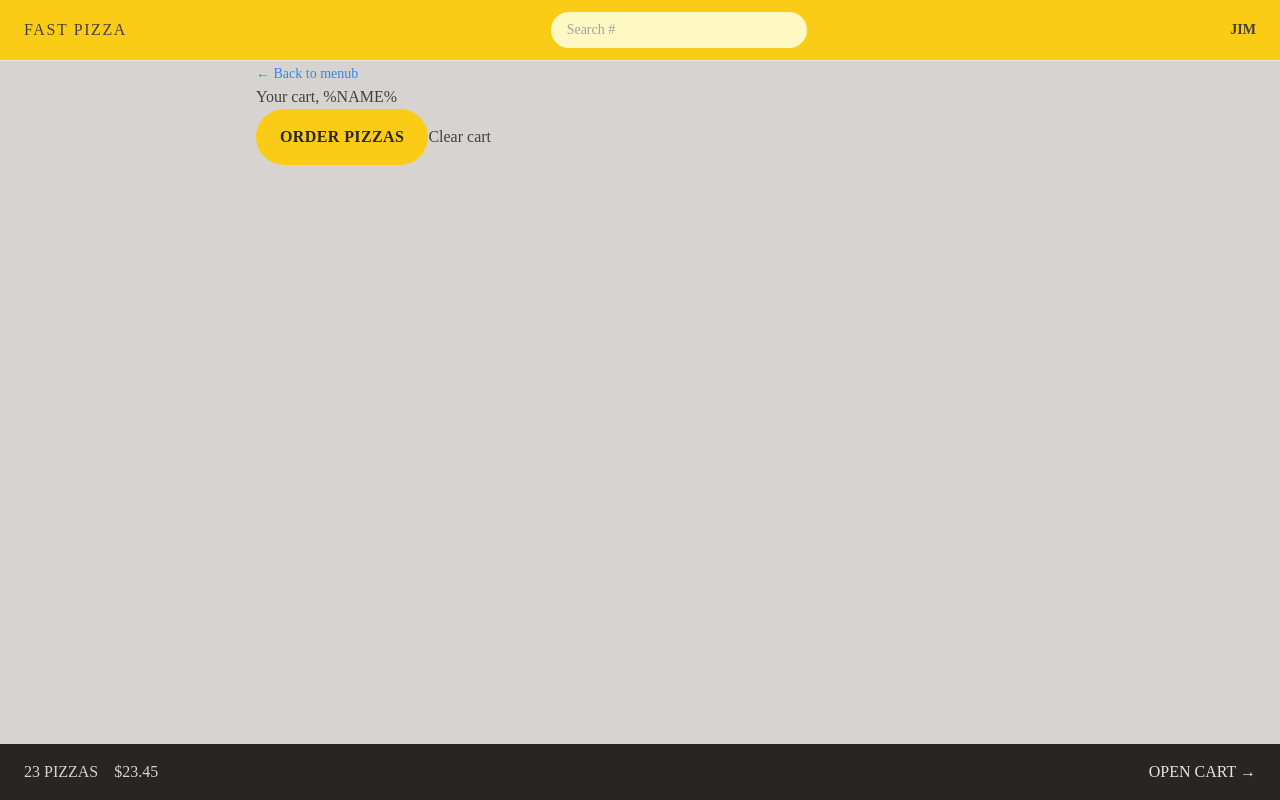
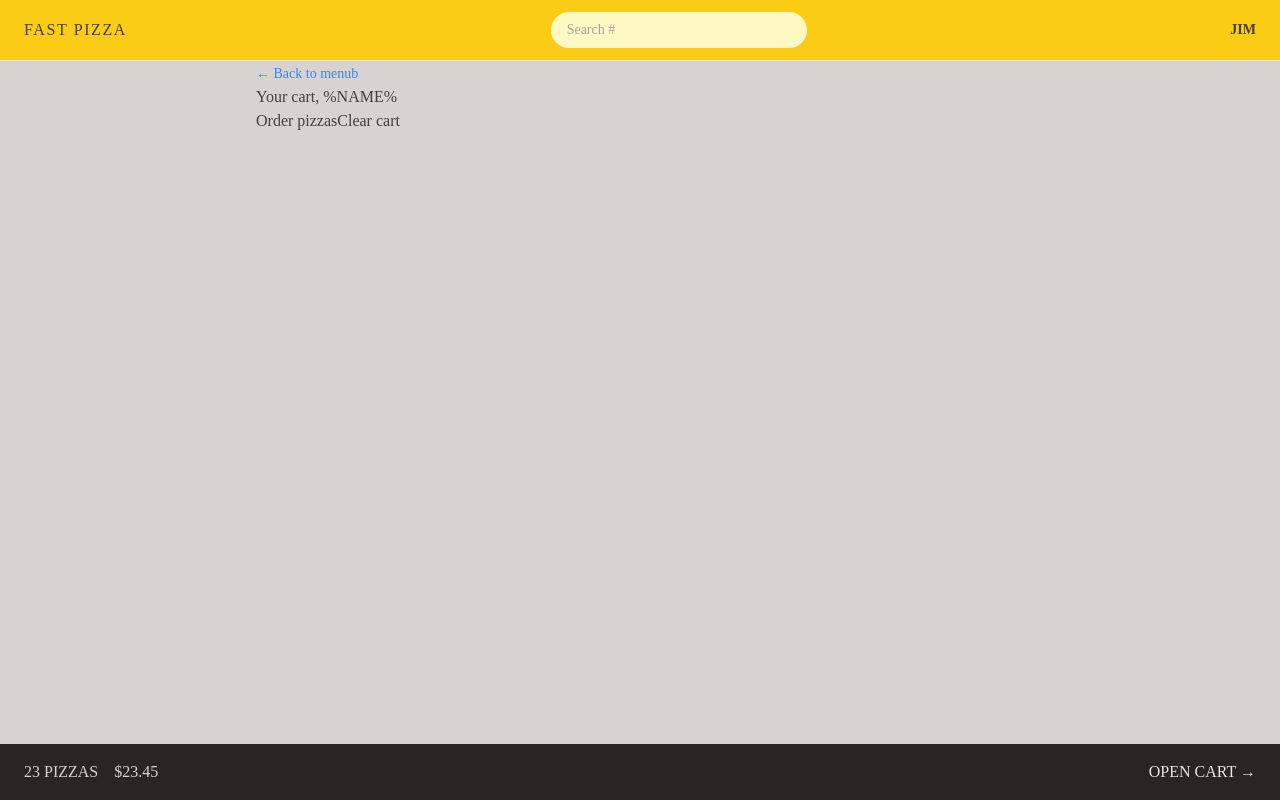
Before and after one commit to Hongfei01/fast-pizza, a React (Vite) app: page /cart in a window 1280 px wide. Built offline with nearby package versions, Linux system fonts and the light colour scheme.

Commit message:
styles Button

```diff
--- a/src/features/cart/CartItem.jsx
+++ b/src/features/cart/CartItem.jsx
@@ -1,3 +1,5 @@
+import { formatCurrency } from '../../utils/helpers';
+
 function CartItem({ item }) {
   const { pizzaId, name, quantity, totalPrice } = item;
 
--- a/src/features/menu/Menu.jsx
+++ b/src/features/menu/Menu.jsx
@@ -5,7 +5,7 @@ import MenuItem from './MenuItem';
 function Menu() {
   const data = useLoaderData();
   return (
-    <ul>
+    <ul className="divide-y divide-stone-200 px-2">
       {data.map((item) => (
         <MenuItem pizza={item} key={item.id} />
       ))}
--- a/src/features/menu/MenuItem.jsx
+++ b/src/features/menu/MenuItem.jsx
@@ -1,16 +1,31 @@
 import { formatCurrency } from '../../utils/helpers';
+
+import Button from '../../ui/Button';
 
 function MenuItem({ pizza }) {
   const { id, name, unitPrice, ingredients, soldOut, imageUrl } = pizza;
   console.log(id);
   return (
-    <li>
-      <img src={imageUrl} alt={name} />
-      <div>
-        <p>{name}</p>
-        <p>{ingredients.join(', ')}</p>
-        <div>
-          {!soldOut ? <p>{formatCurrency(unitPrice)}</p> : <p>Sold out</p>}
+    <li className="mt-2 flex gap-4 py-2">
+      <img
+        src={imageUrl}
+        alt={name}
+        className={`h-42 ${soldOut ? 'opacity-70 grayscale' : ''}`}
+      />
+      <div className="flex grow flex-col">
+        <p className="font-medium">{name}</p>
+        <p className="text-sm capitalize italic text-stone-500">
+          {ingredients.join(', ')}
+        </p>
+        <div className="mt-auto flex items-center justify-between">
+          {!soldOut ? (
+            <p className="text-sm">{formatCurrency(unitPrice)}</p>
+          ) : (
+            <p className="text-sm font-medium uppercase text-stone-500">
+              Sold out
+            </p>
+          )}
+          <Button type="small">Add to cart</Button>
         </div>
       </div>
     </li>
--- a/src/features/order/CreateOrder.jsx
+++ b/src/features/order/CreateOrder.jsx
@@ -80,7 +80,7 @@ function CreateOrder() {
 
         <div>
           <input type="hidden" value={JSON.stringify(cart)} name="cart" />
-          <Button disabled={isLoading}>
+          <Button type="primary" disabled={isLoading}>
             {isLoading ? 'Placing a order' : 'Order now'}
           </Button>
         </div>
--- a/src/features/order/OrderItem.jsx
+++ b/src/features/order/OrderItem.jsx
@@ -1,3 +1,5 @@
+import { formatCurrency } from '../../utils/helpers';
+
 function OrderItem({ item, isLoadingIngredients, ingredients }) {
   const { quantity, name, totalPrice } = item;
 
--- a/src/features/user/CreateUser.jsx
+++ b/src/features/user/CreateUser.jsx
@@ -24,7 +24,7 @@ function CreateUser() {
 
       {username !== '' && (
         <div>
-          <Button>Start ordering</Button>
+          <Button type="primary">Start ordering</Button>
         </div>
       )}
     </form>
--- a/src/ui/Button.jsx
+++ b/src/ui/Button.jsx
@@ -1,15 +1,23 @@
 import { Link } from 'react-router-dom';
-function Button({ children, disabled, to }) {
-  const className =
-    'inline-block rounded-full bg-yellow-400 px-4 py-3 font-semibold uppercase tracking-wide text-stone-800 transition-colors duration-300 hover:bg-yellow-300 focus:bg-yellow-300 focus:outline-none focus:ring focus:ring-yellow-300 focus:ring-offset-2 disabled:cursor-not-allowed sm:px-6 sm:py-4';
+function Button({ children, disabled, to, type }) {
+  const base =
+    'inline-block text-sm rounded-full bg-yellow-400 font-semibold uppercase tracking-wide text-stone-800 transition-colors duration-300 hover:bg-yellow-300 focus:bg-yellow-300 focus:outline-none focus:ring focus:ring-yellow-300 focus:ring-offset-2 disabled:cursor-not-allowed';
+
+  const styles = {
+    primary: base + ' px-4 py-3 md:px-6 md:py-4',
+    small: base + ' px-4 py-2 md:px-5 md:py-2.5 text-xs',
+    secondary:
+      'inline-block text-sm rounded-full border-2 border-stone-300 font-semibold uppercase tracking-wide text-stone-400 transition-colors duration-300 hover:bg-stone-300 hover:text-stone-800 focus:bg-stone-300 focus:text-stone-800 focus:outline-none focus:ring focus:ring-stone-200 focus:ring-offset-2 disabled:cursor-not-allowed px-4 py-2.5 md:px-6 md:py-3.5',
+  };
   if (to)
     return (
-      <Link to={to} className={className}>
+      <Link to={to} className={styles[type]}>
         {children}
       </Link>
     );
+
   return (
-    <button disabled={disabled} className={className}>
+    <button disabled={disabled} className={styles[type]}>
       {children}
     </button>
   );
```
